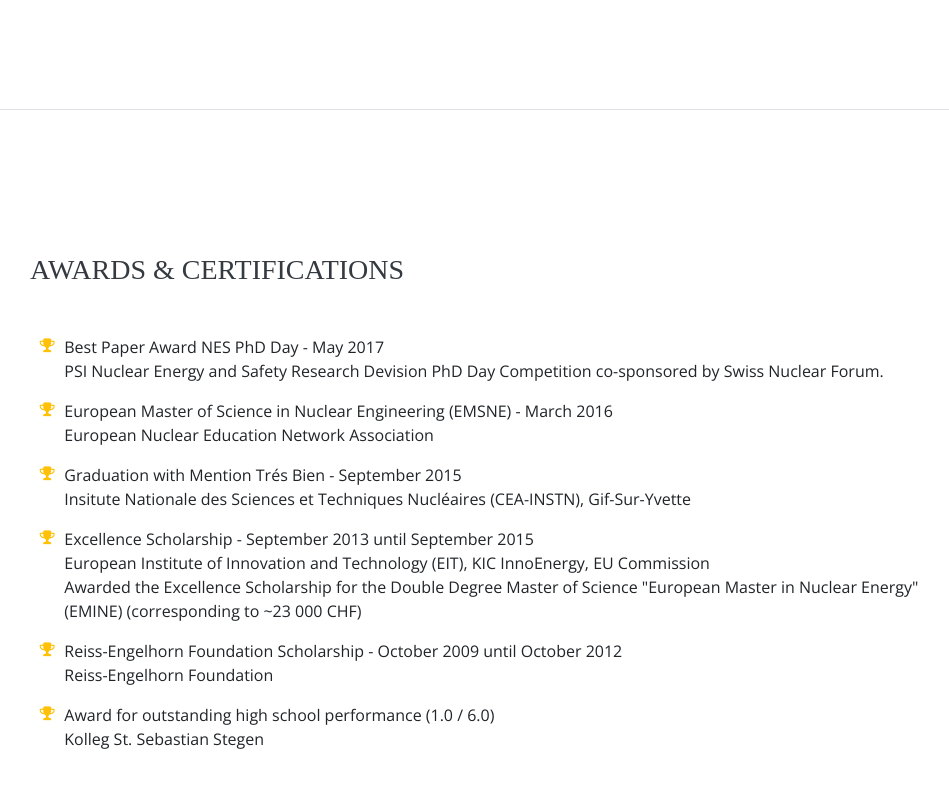
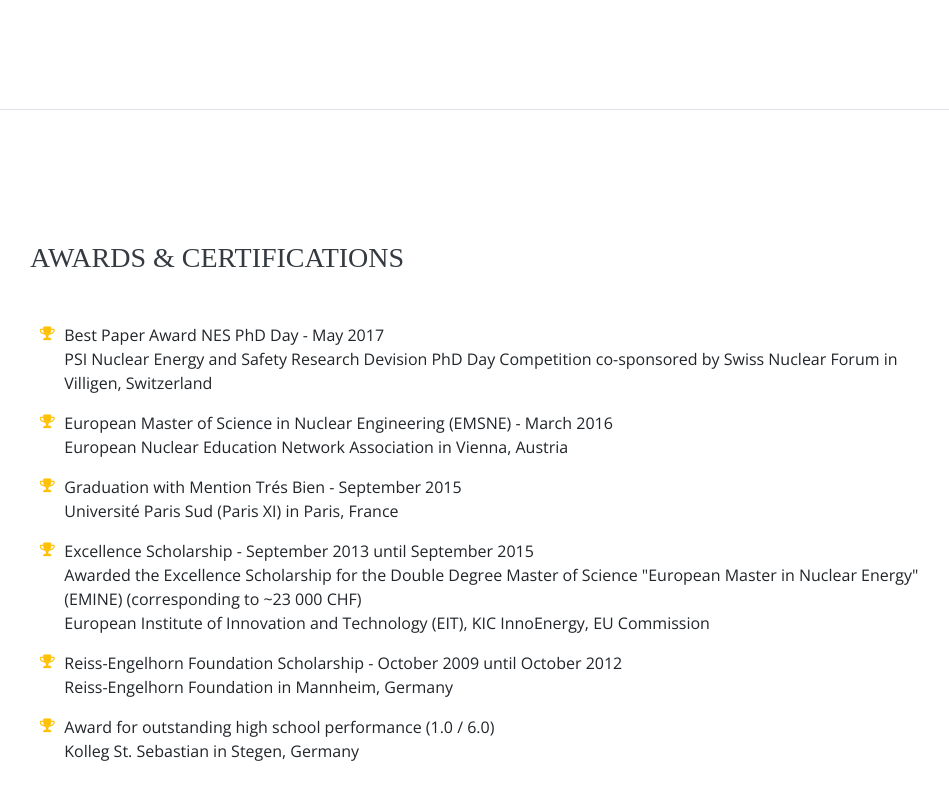
Before and after one commit to kromerh/my-portfolio, a Vue app: page / in a window 1280 px wide. Shown: the part 7079-7879 px from the top of the page, without its empty margins (290-1239 px from the left). Built offline with nearby package versions, Linux system fonts and the light colour scheme; some icons are missing; a web font is replaced by a local one.

Commit message:
updated awards style

```diff
--- a/src/App.vue
+++ b/src/App.vue
@@ -299,29 +299,28 @@
             <li>
               <i class="fa-li fa fa-trophy text-warning"></i>
               Best Paper Award NES PhD Day - May 2017
-              <p>PSI Nuclear Energy and Safety Research Devision PhD Day Competition co-sponsored by Swiss Nuclear Forum.</p></li>
+              <p>PSI Nuclear Energy and Safety Research Devision PhD Day Competition co-sponsored by Swiss Nuclear Forum in Villigen, Switzerland</p></li>
             <li>
             <li>
               <i class="fa-li fa fa-trophy text-warning"></i>
               European Master of Science in Nuclear Engineering (EMSNE) - March 2016</li>
-              <p>European Nuclear Education Network Association</p>
+              <p>European Nuclear Education Network Association in Vienna, Austria</p>
             <li>
               <i class="fa-li fa fa-trophy text-warning"></i>
               Graduation with Mention Trés Bien - September 2015</li>
-              <p>Insitute Nationale des Sciences et Techniques Nucléaires (CEA-INSTN), Gif-Sur-Yvette</p>
+              <p>Université Paris Sud (Paris XI) in Paris, France</p>
             <li>
               <i class="fa-li fa fa-trophy text-warning"></i>
               Excellence Scholarship - September 2013 until September 2015</li>
-              <p>European Institute of Innovation and Technology (EIT), KIC InnoEnergy, EU Commission <br>
-              Awarded the Excellence Scholarship for the Double Degree Master of Science "European Master in Nuclear Energy" (EMINE) (corresponding to ~23 000 CHF)</p>
+              <p>Awarded the Excellence Scholarship for the Double Degree Master of Science "European Master in Nuclear Energy" (EMINE) (corresponding to ~23 000 CHF) <br> European Institute of Innovation and Technology (EIT), KIC InnoEnergy, EU Commission</p>
             <li>
               <i class="fa-li fa fa-trophy text-warning"></i>
               Reiss-Engelhorn Foundation Scholarship - October 2009 until October 2012</li>
-              <p>Reiss-Engelhorn Foundation</p>
+              <p>Reiss-Engelhorn Foundation in Mannheim, Germany</p>
            <li>
               <i class="fa-li fa fa-trophy text-warning"></i>
               Award for outstanding high school performance (1.0 / 6.0)</li>
-              <p>Kolleg St. Sebastian Stegen</p>
+              <p>Kolleg St. Sebastian in Stegen, Germany</p>
           </ul>
         </div>
       </section>
```
Also changed, not shown: src/App.vue.html (+6 -7 lines).
